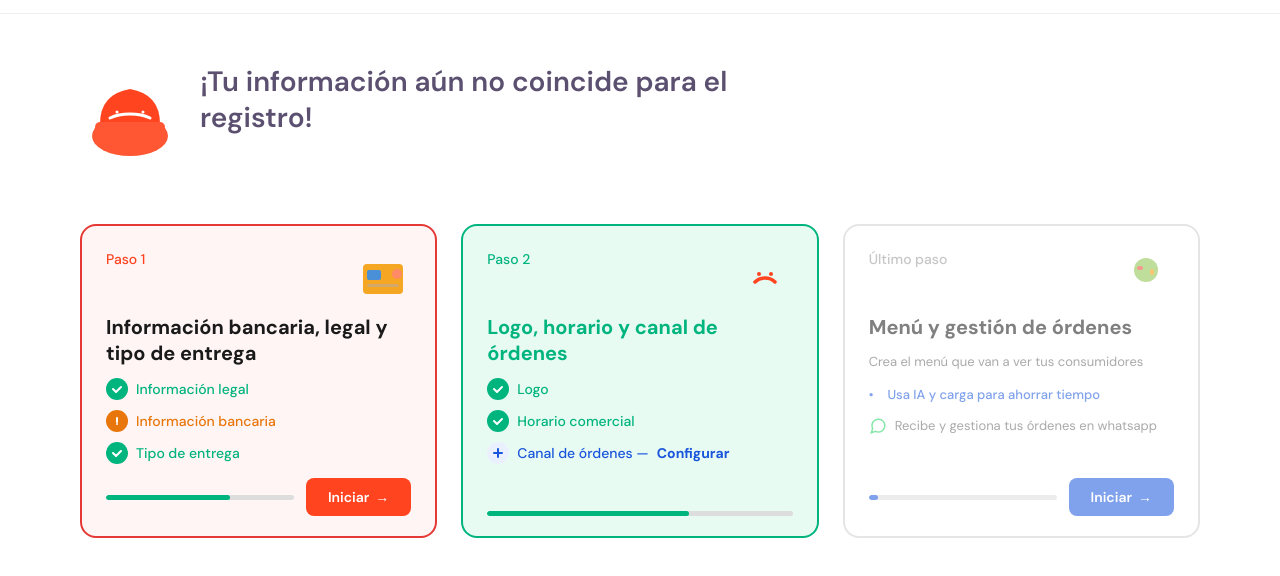
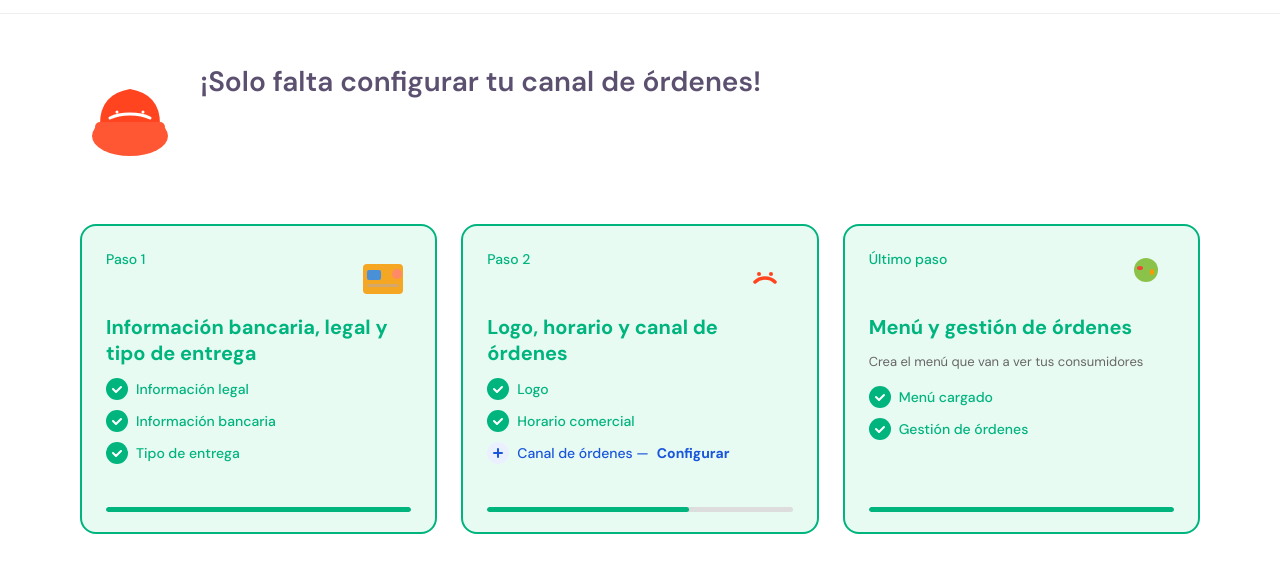
Before and after one commit to alfonsoarenas-code/rappi-portal-integracion, a plain HTML site: page index.html in a window 1280 px wide. Shown: the part 58-634 px from the top of the page. Drawn offline with Linux system fonts and the light colour scheme.

Commit message:
Add files via upload

```diff
--- a/index.html
+++ b/index.html
@@ -183,25 +183,24 @@ body{font-family:var(--f);background:#fff;color:var(--fg);-webkit-font-smoothing
 <path d="M30 54 Q38 50 50 50 Q62 50 70 54" stroke="#fff" stroke-width="3" fill="none" stroke-linecap="round"/>
 <circle cx="37" cy="48" r="1.5" fill="#fff"/><circle cx="63" cy="48" r="1.5" fill="#fff"/>
 </svg>
-<h1>¡Tu información aún no coincide para el registro!</h1>
+<h1>¡Solo falta configurar tu canal de órdenes!</h1>
 </div>
 
 <div class="cards-row">
 
-<div class="step-card border-red">
+<div class="step-card border-green">
 <div class="step-card-header">
-<span class="step-num red">Paso 1</span>
+<span class="step-num green">Paso 1</span>
 <svg class="step-icon" viewBox="0 0 56 56" fill="none"><rect x="8" y="14" width="40" height="30" rx="4" fill="#F5A623"/><rect x="12" y="20" width="14" height="10" rx="2" fill="#4A90D9"/><rect x="12" y="34" width="32" height="3" rx="1.5" fill="#D4A76A"/><circle cx="42" cy="24" r="5" fill="#FF8A65"/></svg>
 </div>
-<h2>Información bancaria, legal y tipo de entrega</h2>
+<h2 class="green-title">Información bancaria, legal y tipo de entrega</h2>
 <div class="check-list">
 <div class="check-item green"><div class="ci g"><svg viewBox="0 0 12 12"><path d="M2 6l3 3 5-5" stroke="#fff" stroke-width="2" fill="none" stroke-linecap="round" stroke-linejoin="round"/></svg></div>Información legal</div>
-<div class="check-item amber"><div class="ci a"><svg viewBox="0 0 12 12"><path d="M6 3v4M6 9h.01" stroke="#fff" stroke-width="2" fill="none" stroke-linecap="round"/></svg></div>Información bancaria</div>
+<div class="check-item green"><div class="ci g"><svg viewBox="0 0 12 12"><path d="M2 6l3 3 5-5" stroke="#fff" stroke-width="2" fill="none" stroke-linecap="round" stroke-linejoin="round"/></svg></div>Información bancaria</div>
 <div class="check-item green"><div class="ci g"><svg viewBox="0 0 12 12"><path d="M2 6l3 3 5-5" stroke="#fff" stroke-width="2" fill="none" stroke-linecap="round" stroke-linejoin="round"/></svg></div>Tipo de entrega</div>
 </div>
 <div class="card-footer">
-<div class="pbar"><div class="pfill green" style="width:66%"></div></div>
-<button class="btn-i orange">Iniciar <span>&rarr;</span></button>
+<div class="pbar"><div class="pfill green" style="width:100%"></div></div>
 </div>
 </div>
 
@@ -221,23 +220,19 @@ body{font-family:var(--f);background:#fff;color:var(--fg);-webkit-font-smoothing
 </div>
 </div>
 
-<div class="step-card border-gray" id="s3" style="opacity:0.55">
+<div class="step-card border-green" id="s3">
 <div class="step-card-header">
-<span class="step-num gray">Último paso</span>
+<span class="step-num green">Último paso</span>
 <svg class="step-icon" viewBox="0 0 56 56" fill="none"><circle cx="28" cy="20" r="12" fill="#8BC34A"/><ellipse cx="22" cy="18" rx="3" ry="2" fill="#F44336"/><ellipse cx="34" cy="22" rx="2" ry="3" fill="#FF9800"/></svg>
 </div>
-<h2>Menú y gestión de órdenes</h2>
+<h2 class="green-title">Menú y gestión de órdenes</h2>
 <p class="step-desc">Crea el menú que van a ver tus consumidores</p>
 <div class="check-list">
-<div class="check-item blue" style="font-size:13px"><span style="color:var(--blue);margin-right:6px">&#8226;</span>Usa IA y carga para ahorrar tiempo</div>
-<div class="wa-line">
-<svg width="18" height="18" viewBox="0 0 24 24" fill="none"><path d="M21 11.5a8.38 8.38 0 01-.9 3.8 8.5 8.5 0 01-7.6 4.7 8.38 8.38 0 01-3.8-.9L3 21l1.9-5.7a8.38 8.38 0 01-.9-3.8 8.5 8.5 0 014.7-7.6 8.38 8.38 0 013.8-.9h.5a8.48 8.48 0 018 8v.5z" stroke="#25d366" stroke-width="2"/></svg>
-Recibe y gestiona tus órdenes en whatsapp
-</div>
+<div class="check-item green"><div class="ci g"><svg viewBox="0 0 12 12"><path d="M2 6l3 3 5-5" stroke="#fff" stroke-width="2" fill="none" stroke-linecap="round" stroke-linejoin="round"/></svg></div>Menú cargado</div>
+<div class="check-item green"><div class="ci g"><svg viewBox="0 0 12 12"><path d="M2 6l3 3 5-5" stroke="#fff" stroke-width="2" fill="none" stroke-linecap="round" stroke-linejoin="round"/></svg></div>Gestión de órdenes</div>
 </div>
 <div class="card-footer">
-<div class="pbar"><div class="pfill blue" style="width:5%" id="s3bar"></div></div>
-<button class="btn-i blue">Iniciar <span>&rarr;</span></button>
+<div class="pbar"><div class="pfill green" style="width:100%" id="s3bar"></div></div>
 </div>
 </div>
 </div>
@@ -445,7 +440,6 @@ function saveConfig(){
   else if(curOpt==='pos') ck.innerHTML='<div class="ci g"><svg viewBox="0 0 12 12"><path d="M2 6l3 3 5-5" stroke="#fff" stroke-width="2" fill="none" stroke-linecap="round" stroke-linejoin="round"/></svg></div>Canal de órdenes — POS integrado';
   else ck.innerHTML='<div class="ci g"><svg viewBox="0 0 12 12"><path d="M2 6l3 3 5-5" stroke="#fff" stroke-width="2" fill="none" stroke-linecap="round" stroke-linejoin="round"/></svg></div>Canal de órdenes — API solicitada';
   document.getElementById('s2bar').style.width='100%';
-  document.getElementById('s3').style.opacity='1';document.getElementById('s3bar').style.width='10%';
 }
 function mkO(n,pv){
   var x=pv?'p':'s';
```
